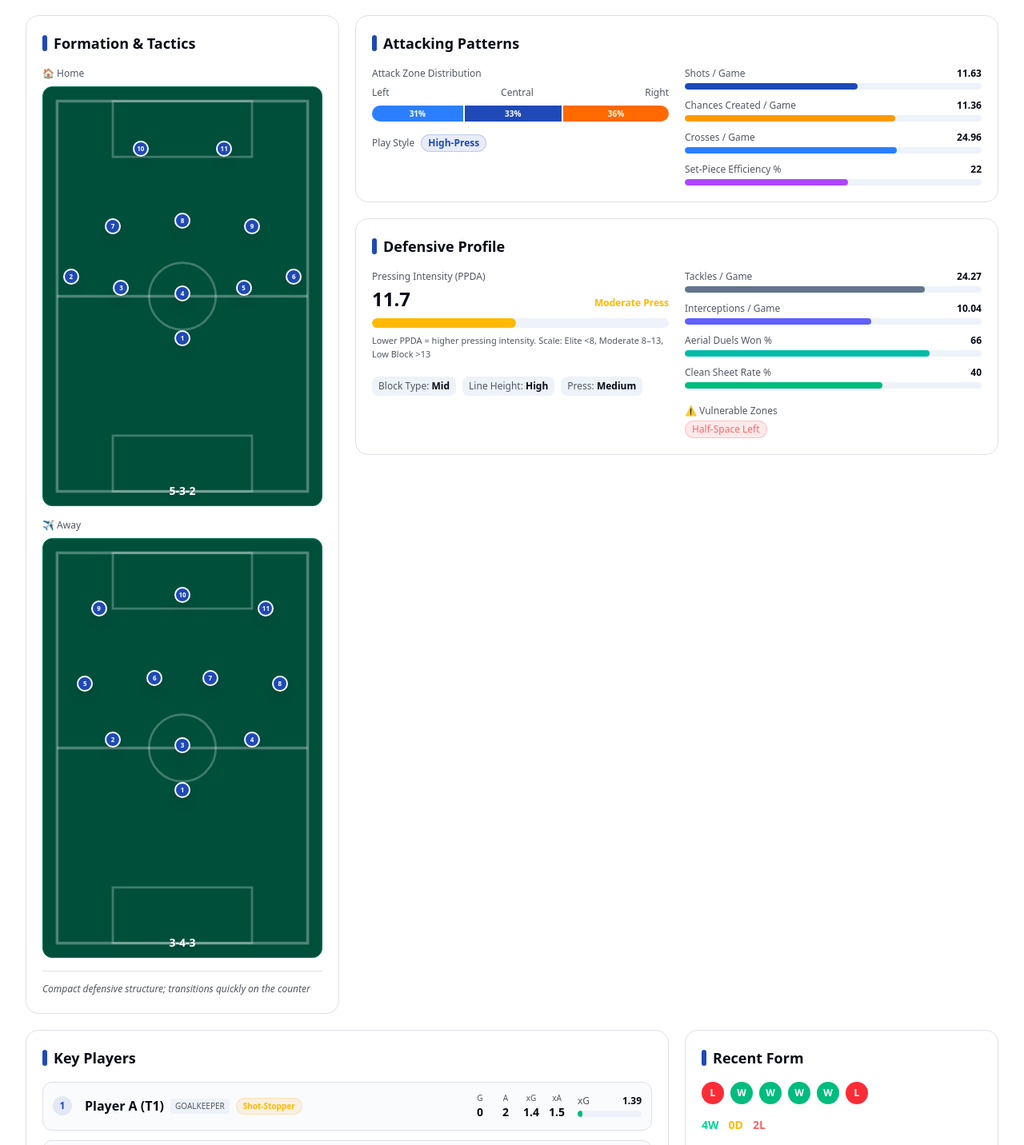
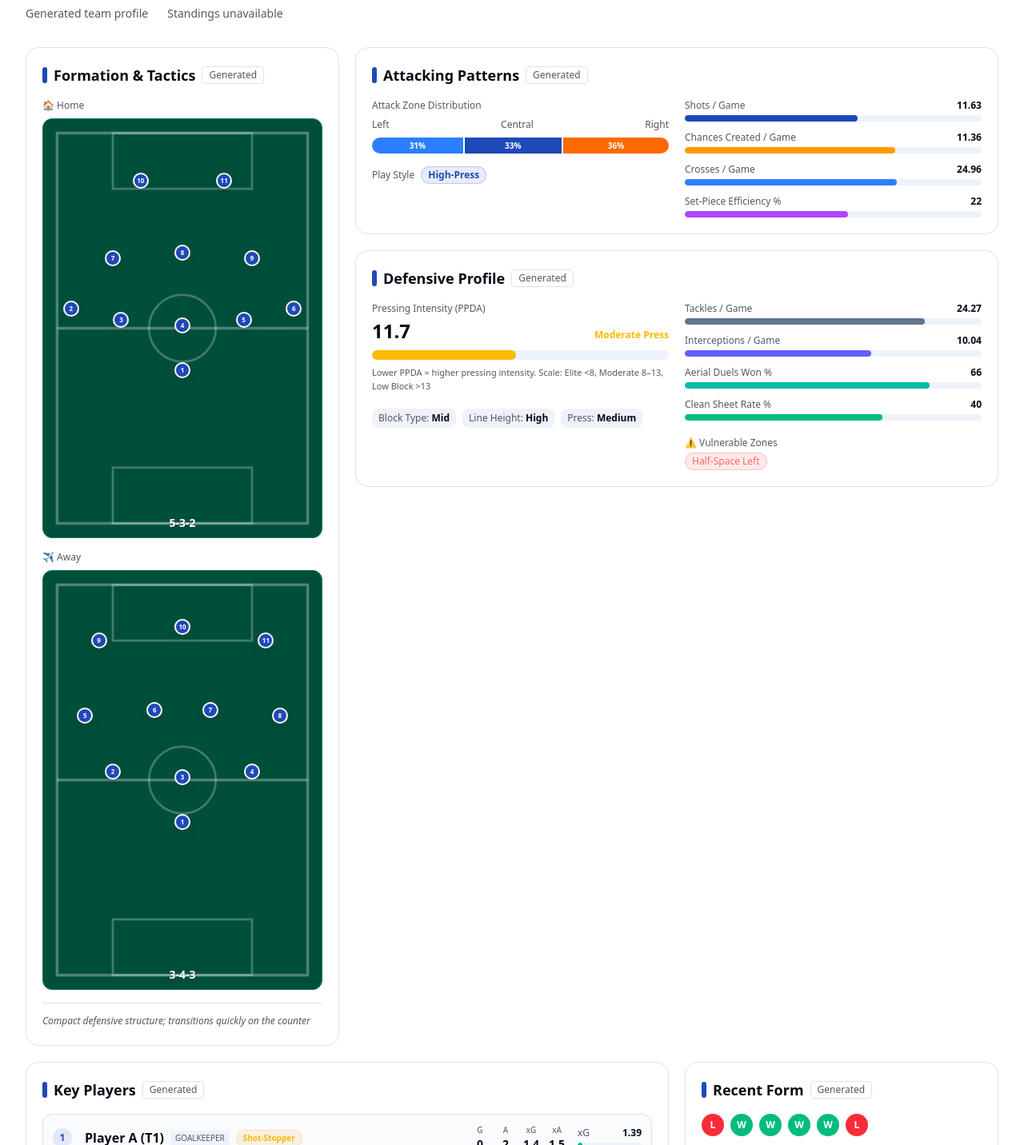
Before and after one commit to phucnguyne/Football-Analytics-Platform, a Next.js app in the folder apps/web/: page /teams/1/scouting in a window 1280 px wide. Shown: the part 238-1670 px from the top of the page at 80% size. Built offline with nearby package versions, Linux system fonts and the light colour scheme; no server answers.

Commit message:
feat(web): label generated career and scouting data

```diff
--- a/apps/web/src/app/api/teams/[teamId]/scouting/route.ts
+++ b/apps/web/src/app/api/teams/[teamId]/scouting/route.ts
@@ -73,6 +73,7 @@ export async function GET(
       where: {
         OR: [{ homeTeamId: id }, { awayTeamId: id }],
         status: 'FINISHED',
+        score: { isNot: null },
       },
       include: {
         homeTeam: { select: { id: true, name: true, crest: true } },
@@ -97,6 +98,7 @@ export async function GET(
 
     // ── Build input and generate report ─────────────────────────────────────
     const input: ScoutingInput = {
+      teamSource: 'database',
       team: {
         id:        team.id,
         name:      team.name,
--- a/apps/web/src/components/players/PlayerCareerTimeline.tsx
+++ b/apps/web/src/components/players/PlayerCareerTimeline.tsx
@@ -54,7 +54,7 @@ function StatCell({ value, label }: { value: string | number; label?: string })
 
 // ── Season Table ──────────────────────────────────────────────────────────────
 
-function SeasonTable({ seasons }: { seasons: CareerSeason[] }) {
+function SeasonTable({ seasons, provenance }: { seasons: CareerSeason[]; provenance?: CareerStats['provenance'] }) {
   const headers = [
     { key: 'year',        label: 'Season'  },
     { key: 'team',        label: 'Club'    },
@@ -106,6 +106,13 @@ function SeasonTable({ seasons }: { seasons: CareerSeason[] }) {
                       Current
                     </span>
                   )}
+                  <span className="text-[10px] text-muted-foreground">
+                    {s.isCurrent && !provenance
+                      ? 'Source unavailable'
+                      : s.isCurrent && (provenance?.currentTeamFromDatabase || provenance?.currentStatsFromDatabase)
+                        ? 'Database + generated'
+                        : 'Generated'}
+                  </span>
                 </div>
               </td>
 
@@ -410,11 +417,16 @@ export function PlayerCareerTimeline({ playerId, playerName }: PlayerCareerTimel
       {/* Header */}
       <div className="flex items-center gap-2">
         <span className="w-1.5 h-6 bg-primary rounded-full" />
-        <h3 className="text-xl font-bold">Career Statistics</h3>
+        <h3 className="text-xl font-bold">Generated Career History</h3>
         {playerName && (
           <span className="text-muted-foreground text-sm">— {playerName}</span>
         )}
       </div>
+      <p className="text-sm text-muted-foreground">
+        Historical seasons, clubs, milestones and ratings are generated. Career totals include simulated seasons.
+        {career.provenance?.currentTeamFromDatabase && ' The current club comes from a stored team record.'}
+        {career.provenance?.currentStatsFromDatabase && ' Current appearances, minutes, goals, assists and cards come from stored stats. Missing xG and xA are shown as zero.'}
+      </p>
 
       {/* Career overview numbers */}
       <CareerOverview career={career} />
@@ -441,7 +453,7 @@ export function PlayerCareerTimeline({ playerId, playerName }: PlayerCareerTimel
       </div>
 
       {/* Tab content */}
-      {activeTab === 'seasons'    && <SeasonTable seasons={career.seasons} />}
+      {activeTab === 'seasons'    && <SeasonTable seasons={career.seasons} provenance={career.provenance} />}
       {activeTab === 'milestones' && <MilestonesTimeline milestones={career.milestones} />}
       {activeTab === 'clubs'      && <ClubHistoryList history={career.clubHistory} />}
     </div>
--- a/apps/web/src/components/teams/ScoutingReport.tsx
+++ b/apps/web/src/components/teams/ScoutingReport.tsx
@@ -47,11 +47,12 @@ function ResultBadge({ result }: { result: 'W' | 'D' | 'L' }) {
   )
 }
 
-function SectionTitle({ children }: { children: React.ReactNode }) {
+function SectionTitle({ children, source }: { children: React.ReactNode; source: string }) {
   return (
     <h2 className="text-lg font-bold flex items-center gap-2 mb-4 print:text-base">
       <span className="w-1.5 h-5 bg-primary rounded-full print:hidden" />
       {children}
+      <span className="rounded border px-2 py-0.5 text-xs font-medium text-muted-foreground">{source}</span>
     </h2>
   )
 }
@@ -264,9 +265,15 @@ export function ScoutingReport({ report }: ScoutingReportProps) {
                 #{report.leaguePosition} Premier League
               </span>
             )}
-            <RatingOrb rating={report.overallRating} />
+            <div className="flex flex-col items-center gap-1">
+              <RatingOrb rating={report.overallRating} />
+              <span className="text-xs text-muted-foreground">Generated rating</span>
+            </div>
           </div>
           <div className="flex flex-wrap gap-x-6 gap-y-1 mt-2 text-sm text-muted-foreground">
+            {report.provenance?.team === 'generated' && <span>Generated team profile</span>}
+            {report.provenance?.standing === 'database' && <span>Database standings</span>}
+            {report.provenance?.standing === 'unavailable' && <span>Standings unavailable</span>}
             {report.venue && <span>🏟 {report.venue}</span>}
             {report.founded && <span>📅 Est. {report.founded}</span>}
             {report.playedGames > 0 && (
@@ -294,7 +301,7 @@ export function ScoutingReport({ report }: ScoutingReportProps) {
 
         {/* ── Formation & Tactics ──────────────────────────────────────────── */}
         <Card className="lg:col-span-1">
-          <SectionTitle>Formation & Tactics</SectionTitle>
+          <SectionTitle source="Generated">Formation & Tactics</SectionTitle>
           <div className="space-y-4">
             <div>
               <p className="text-xs text-muted-foreground mb-2">🏠 Home</p>
@@ -315,7 +322,7 @@ export function ScoutingReport({ report }: ScoutingReportProps) {
 
           {/* Attacking */}
           <Card>
-            <SectionTitle>Attacking Patterns</SectionTitle>
+            <SectionTitle source="Generated">Attacking Patterns</SectionTitle>
             <div className="grid sm:grid-cols-2 gap-5">
               <div className="space-y-4">
                 <div>
@@ -344,7 +351,7 @@ export function ScoutingReport({ report }: ScoutingReportProps) {
 
           {/* Defensive */}
           <Card>
-            <SectionTitle>Defensive Profile</SectionTitle>
+            <SectionTitle source="Generated">Defensive Profile</SectionTitle>
             <div className="grid sm:grid-cols-2 gap-5">
               <div className="space-y-3">
                 <div>
@@ -386,7 +393,11 @@ export function ScoutingReport({ report }: ScoutingReportProps) {
 
         {/* ── Key Players ──────────────────────────────────────────────────── */}
         <Card className="lg:col-span-2">
-          <SectionTitle>Key Players</SectionTitle>
+          <SectionTitle source={
+            report.provenance?.keyPlayers === 'database'
+              ? 'Database stats · Generated roles'
+              : report.provenance?.keyPlayers === 'generated' ? 'Generated' : 'Source unavailable'
+          }>Key Players</SectionTitle>
           <div className="space-y-3">
             {report.keyPlayers.map((player, i) => (
               <div
@@ -440,7 +451,11 @@ export function ScoutingReport({ report }: ScoutingReportProps) {
 
         {/* ── Recent Form ──────────────────────────────────────────────────── */}
         <Card className="lg:col-span-1">
-          <SectionTitle>Recent Form</SectionTitle>
+          <SectionTitle source={
+            report.provenance?.recentForm === 'database'
+              ? 'Database results'
+              : report.provenance?.recentForm === 'generated' ? 'Generated' : 'Source unavailable'
+          }>Recent Form</SectionTitle>
           <div className="flex gap-2 mb-4">
             {report.recentForm.map((r, i) => (
               <ResultBadge key={i} result={r.result} />
@@ -467,7 +482,7 @@ export function ScoutingReport({ report }: ScoutingReportProps) {
 
         {/* ── Set Piece Analysis ───────────────────────────────────────────── */}
         <Card className="lg:col-span-1">
-          <SectionTitle>Set Piece Analysis</SectionTitle>
+          <SectionTitle source="Generated">Set Piece Analysis</SectionTitle>
           <div className="space-y-4">
             <div className="grid grid-cols-2 gap-4 text-center">
               {[
@@ -489,7 +504,7 @@ export function ScoutingReport({ report }: ScoutingReportProps) {
 
         {/* ── Strengths & Weaknesses ───────────────────────────────────────── */}
         <Card className="lg:col-span-2">
-          <SectionTitle>Analyst Summary</SectionTitle>
+          <SectionTitle source="Generated">Analyst Summary</SectionTitle>
           <div className="grid sm:grid-cols-2 gap-5 mb-4">
             <div>
               <h3 className="text-sm font-semibold text-emerald-400 mb-2 flex items-center gap-1.5">
--- a/apps/web/src/lib/career-generator.ts
+++ b/apps/web/src/lib/career-generator.ts
@@ -51,6 +51,10 @@ export interface ClubHistoryEntry {
 
 export interface CareerStats {
   playerId: number
+  provenance: {
+    currentTeamFromDatabase: boolean
+    currentStatsFromDatabase: boolean
+  }
   totalSeasons: number
   totalMatches: number
   totalGoals: number
@@ -393,6 +397,10 @@ export function generateCareerStats(input: CareerInput): CareerStats {
 
   return {
     playerId,
+    provenance: {
+      currentTeamFromDatabase: currentTeam != null,
+      currentStatsFromDatabase: currentStats != null,
+    },
     totalSeasons:  allSeasons.length,
     totalMatches,
     totalGoals,
--- a/apps/web/src/lib/scouting-generator.ts
+++ b/apps/web/src/lib/scouting-generator.ts
@@ -82,6 +82,12 @@ export interface StrengthWeakness {
 
 export interface ScoutingReport {
   teamId: number
+  provenance: {
+    team: 'database' | 'generated'
+    standing: 'database' | 'unavailable'
+    keyPlayers: 'database' | 'generated'
+    recentForm: 'database' | 'generated'
+  }
   teamName: string
   shortName: string
   crest?: string
@@ -204,6 +210,7 @@ const PLAYER_ROLES = [
 // ── Main generator ────────────────────────────────────────────────────────────
 
 export interface ScoutingInput {
+  teamSource?: ScoutingReport['provenance']['team']
   team: {
     id: number
     name: string
@@ -251,7 +258,10 @@ export interface ScoutingInput {
 }
 
 export function generateScoutingReport(input: ScoutingInput): ScoutingReport {
-  const { team, standing, topPlayers = [], recentMatches = [] } = input
+  const { team, standing, topPlayers = [], teamSource = 'generated' } = input
+  const recentMatches = (input.recentMatches ?? []).filter(
+    match => match.homeGoals != null && match.awayGoals != null,
+  )
   const seed = team.id
 
   // ── Formation tendency ─────────────────────────────────────────────────────
@@ -418,6 +428,12 @@ export function generateScoutingReport(input: ScoutingInput): ScoutingReport {
 
   return {
     teamId:    team.id,
+    provenance: {
+      team: teamSource,
+      standing: standing ? 'database' : 'unavailable',
+      keyPlayers: topPlayers.length ? 'database' : 'generated',
+      recentForm: recentMatches.length ? 'database' : 'generated',
+    },
     teamName:  team.name,
     shortName: team.shortName,
     crest:     team.crest ?? undefined,
```
